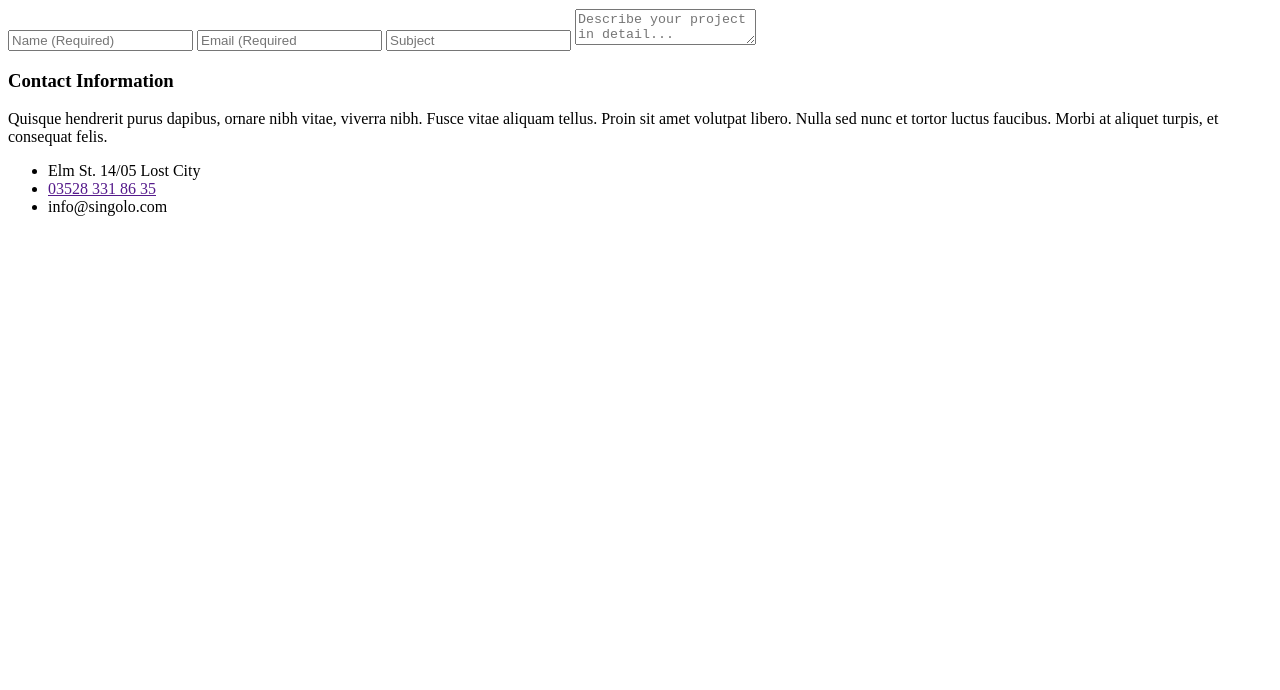
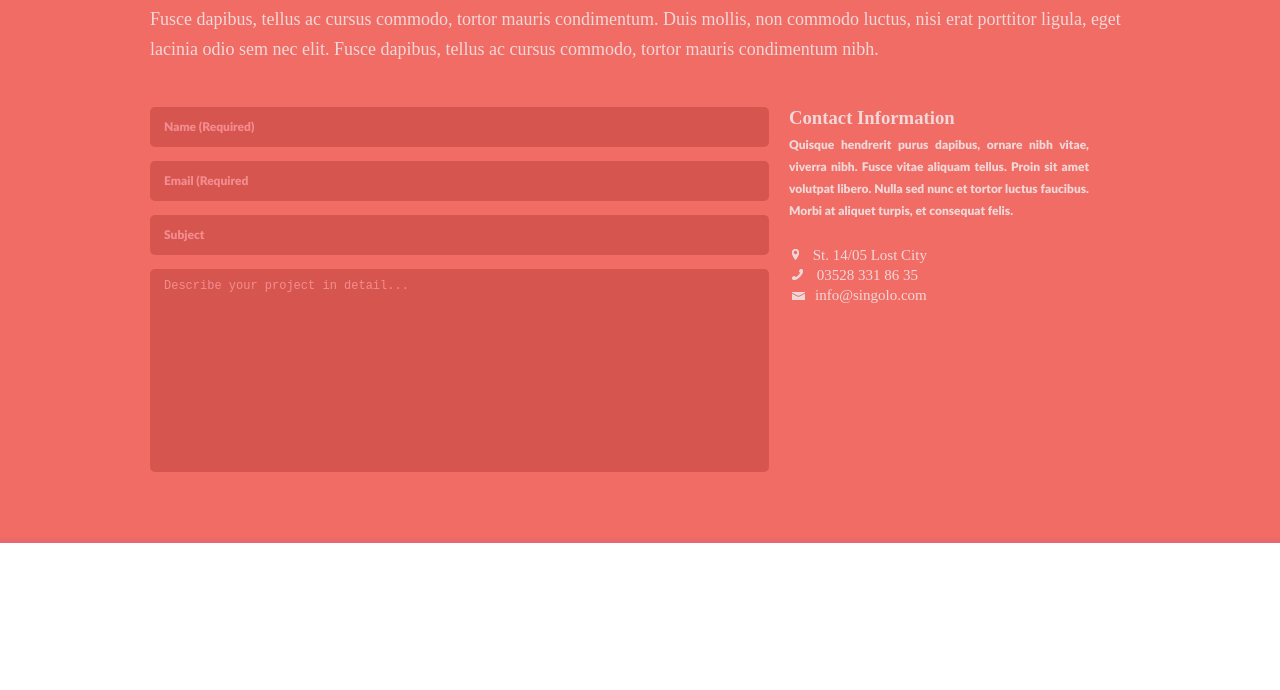
Before and after one commit to DoniyorJN/singolo, a plain HTML site: page singolo3.html in a window 1280 px wide. Shown: the part 110-800 px from the top of the page. Drawn offline with Linux system fonts and the light colour scheme; a web font is replaced by a local one.

Commit message:
feat: add some content add style and images

```diff
--- a/singolo3.css
+++ b/singolo3.css
@@ -0,0 +1,115 @@
+@import "lato.css";
+
+*{
+    margin: 0;
+    padding: 0;
+}
+.get-quotes{
+    background-color: #f06c64;
+    box-shadow: 0 5px #ea676b;
+}
+
+.wrapper{
+    width: 1020px;
+    margin: 0 auto;
+}
+.wrapper-quotes{
+    padding-left: 40px;
+    padding-top: 67px;
+    padding-bottom: 62px;
+
+}
+
+.get-quotes h2{
+    font-size: 30px;
+    line-height: 18px;
+    color: #f0d8d9;
+    font-family: 'Lato';
+}
+
+.get-quotes p.description{
+    margin-top: 29px;
+    font-size: 18px;
+    line-height: 30px;
+    color: #f0d8d9;
+    font-family: 'Lato-Light';
+
+}
+.forms{
+    margin-top: 43px;
+    display: flex;
+}
+
+.forms form input{
+    display: block;
+    margin-bottom: 14px;
+    padding: 9px 0;
+    width: 619px;
+    border-radius: 5px;
+    font-size: 12px;
+    line-height: 22px;
+    background-color: #d6564f;
+    border: 0px solid #d6564f;
+    font-family: "Lato";
+}
+.forms form textarea{
+    width: 619px;
+    padding: 10px 0;
+    padding-bottom: 163px;
+    border-radius: 5px;
+    background-color: #d6564f;
+    border: 0px solid #d6564f;
+    resize: none;
+}
+::-webkit-input-placeholder { /* Edge */
+    color: #f48c8f;
+    padding-left: 14px;
+    font-size: 12px;
+  }
+  :-ms-input-placeholder { /* Internet Explorer */
+    color: #f48c8f;
+    padding-left: 14px;
+    font-size: 12px;
+    word-spacing: 0px;
+}
+
+  ::placeholder {
+    color: #f48c8f;
+    padding-left: 14px;
+    font-size: 12px;
+    word-spacing: 0px;
+  }
+
+  .form-contact-info{
+    padding-left: 20px;
+    color: #f0d8d9;
+}
+.form-contact-info p{
+    padding-top: 5px;
+    width: 300px;
+    font-size: 12px;
+    line-height: 22px;
+    font-family: "Lato";
+    text-align: justify;
+}
+
+.form-contact-info ul{
+    margin-top: 25px;
+    margin-left: 3px;
+    list-style: none;
+    font-size: 15px;
+}
+
+.form-contact-info li{
+    padding-bottom: 3px;
+}
+.form-contact-info img{
+    padding-right: 10px;
+}
+.form-contact-info a{
+    text-decoration: none;
+}
+.form-contact-info a:hover, .form-contact-info a:visited, .form-contact-info a:active {
+    text-decoration: none;
+    color: #f0d8d9;
+}
--- a/singolo3.html
+++ b/singolo3.html
@@ -4,12 +4,13 @@
     <meta charset="UTF-8">
     <meta name="viewport" content="width=device-width, initial-scale=1.0">
     <title>Singolo3</title>
+    <link rel="stylesheet" href="singolo3.css">
 </head>
 <body>
     <section class="get-quotes">
         <div class="wrapper wrapper-quotes">
             <h2>Get a Quote</h2>
-            <p>Fusce dapibus, tellus ac cursus commodo, tortor mauris condimentum. Duis mollis, non commodo luctus, nisi erat porttitor ligula, eget lacinia odio sem nec elit. Fusce dapibus, tellus ac cursus commodo, tortor mauris condimentum nibh.</p>
+            <p class="description">Fusce dapibus, tellus ac cursus commodo, tortor mauris condimentum. Duis mollis, non commodo luctus, nisi erat porttitor ligula, eget lacinia odio sem nec elit. Fusce dapibus, tellus ac cursus commodo, tortor mauris condimentum nibh.</p>
             <div class="forms">
                 <form action="#" method="POST">
                     <input type="text" name="username" placeholder="Name (Required)" required>
@@ -21,10 +22,9 @@
                     <h3>Contact Information</h3>
                     <p>Quisque hendrerit purus dapibus, ornare nibh vitae, viverra nibh. Fusce vitae aliquam tellus. Proin sit amet volutpat libero. Nulla sed nunc et tortor luctus faucibus. Morbi at aliquet turpis, et consequat felis. </p>
                     <ul class="form-contact-info__links">
-                        <li><a href=""></a>Elm St. 14/05 Lost City</li>
-                        <li><a href="">03528 331 86 35</a></li>
-                        <li><a href=""></a>info@singolo.com</li>
-
+                        <li><a href=""><img src="assets/images/get-quote/location.png" alt="location"> St. 14/05 Lost City</a></li>
+                        <li><a href=""><img src="assets/images/get-quote/phone.png" alt="phone"> 03528 331 86 35</a></li>
+                        <li><a href=""><img src="assets/images/get-quote/mail.png" alt="mail">info@singolo.com</a></li>
                     </ul>
                 </div>
             </div>
```
Also changed, not shown: assets/images/get-quote/location.png (added), assets/images/get-quote/mail.png (added), assets/images/get-quote/phone.png (added).
